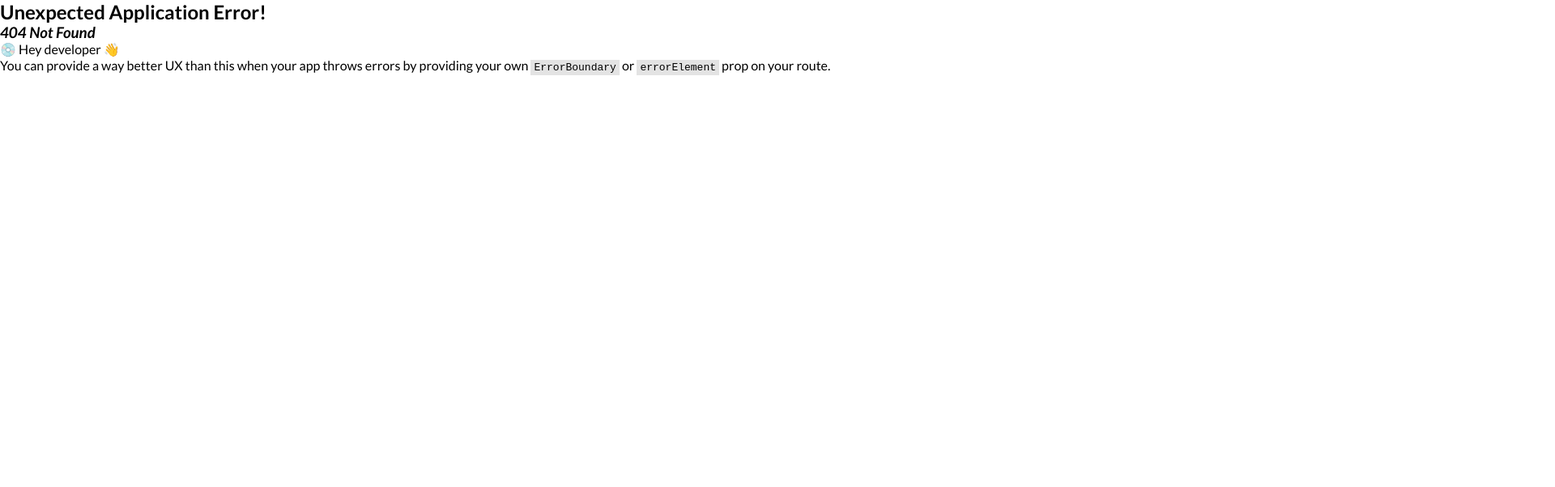
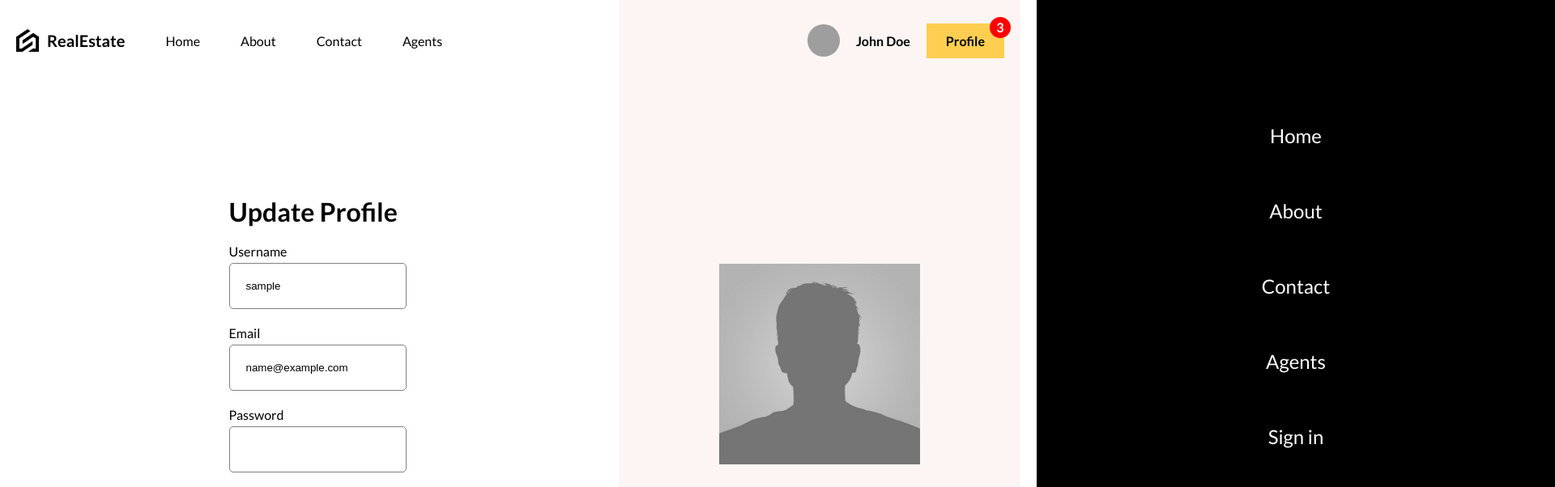
Before and after one commit to kushal1o1/RealEstate, a React (Vite) app in the folder client/: page /profile/update in a window 1280 px wide. Before the commit this address had no page. Shown: the top 602 px of the page at 81% size, 1920 px wide, since content can reach past the window. Built offline with nearby package versions, Linux system fonts and the light colour scheme; sample sign-in values are in the browser's storage; grey boxes are pictures that could not be loaded.

Commit message:
fix:profileupdate page forms

```diff
--- a/client/src/App.jsx
+++ b/client/src/App.jsx
@@ -6,6 +6,7 @@ import ProfilePage from './routes/profilePage/ProfilePage'
 import Login from './routes/login/Login'
 import Register from './routes/register/Register'
 import { Layout,RequireAuth } from './routes/layout/Layout'
+import ProfileUpdatePage from './routes/profileUpdatePage/ProfileUpdatePage'
 
 function App() {
   const router = createBrowserRouter([
@@ -45,6 +46,10 @@ function App() {
           path: '/profile',
           element: <ProfilePage />,
         },
+        {
+          path:'/profile/update',
+          element:<ProfileUpdatePage/>
+        }
       ]
 
     }
--- a/client/src/routes/profilePage/ProfilePage.jsx
+++ b/client/src/routes/profilePage/ProfilePage.jsx
@@ -1,4 +1,4 @@
-import { useNavigate } from "react-router-dom";
+import { useNavigate ,Link } from "react-router-dom";
 import Chat from "../../components/chat/Chat";
 import List from "../../components/list/List";
 import apiRequest from "../../lib/apiRequest";
@@ -33,7 +33,9 @@ function ProfilePage() {
         <div className="wrapper">
           <div className="title">
             <h1>User Information</h1>
+            <Link to="/profile/update">
             <button>Update Profile</button>
+            </Link>
           </div>
           <div className="info">
             <span>
--- a/client/src/routes/profileUpdatePage/ProfileUpdatePage.jsx
+++ b/client/src/routes/profileUpdatePage/ProfileUpdatePage.jsx
@@ -1,6 +1,10 @@
 import "./profileUpdatePage.scss";
+import { useContext } from "react";
+import { AuthContext } from "../../context/AuthContext";
 
 function ProfileUpdatePage() {
+
+  const {currentUser ,updateUser} = useContext(AuthContext);
   return (
     <div className="profileUpdatePage">
       <div className="formContainer">
@@ -12,6 +16,7 @@ function ProfileUpdatePage() {
               id="username"
               name="username"
               type="text"
+              defaultValue={currentUser.username}
             />
           </div>
           <div className="item">
@@ -20,6 +25,7 @@ function ProfileUpdatePage() {
               id="email"
               name="email"
               type="email"
+              defaultValue={currentUser.email}
             />
           </div>
           <div className="item">
@@ -30,7 +36,7 @@ function ProfileUpdatePage() {
         </form>
       </div>
       <div className="sideContainer">
-        <img src="" alt="" className="avatar" />
+        <img src={currentUser.avatar || '/noavatar.jpg'} alt="" className="avatar" />
       </div>
     </div>
   );
```
